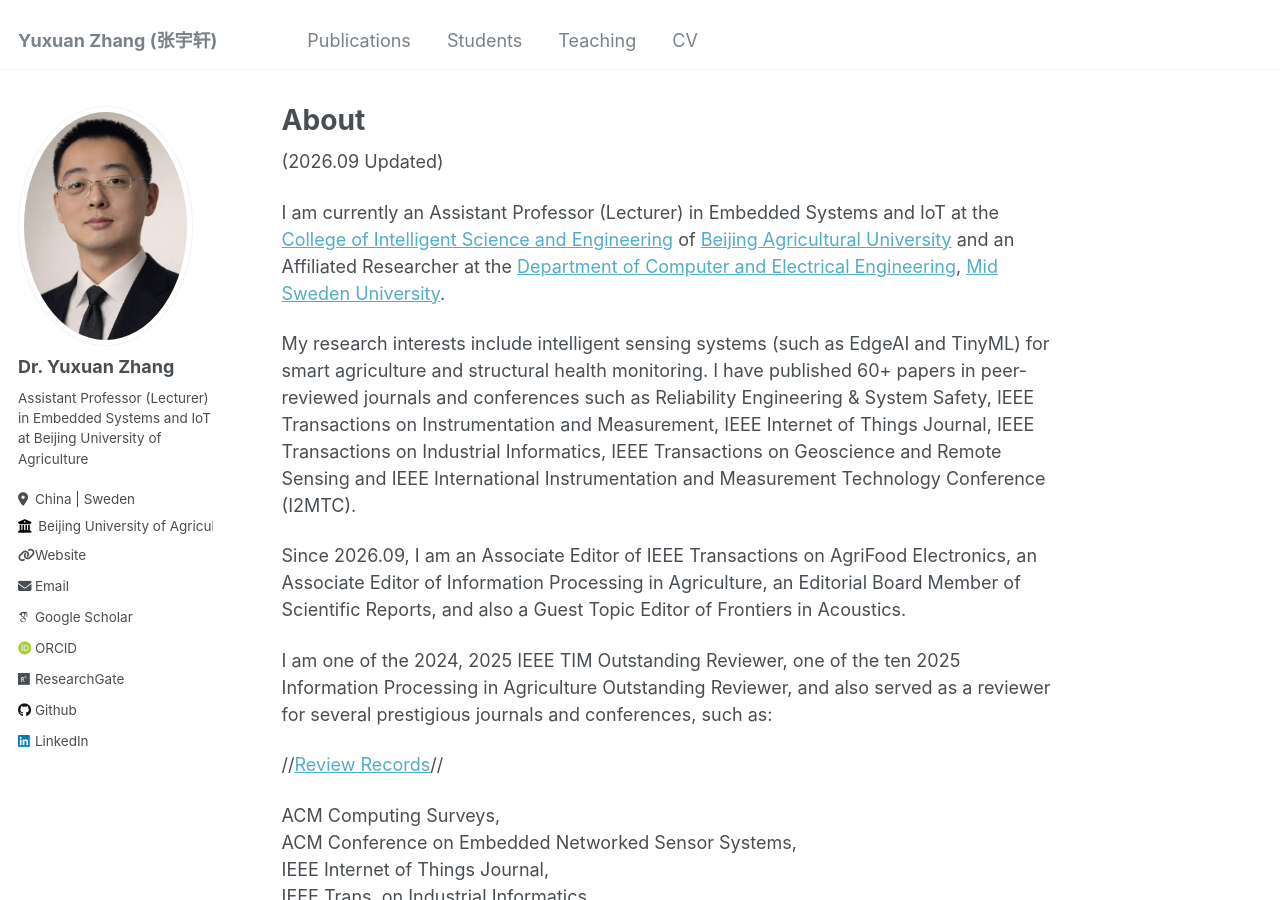
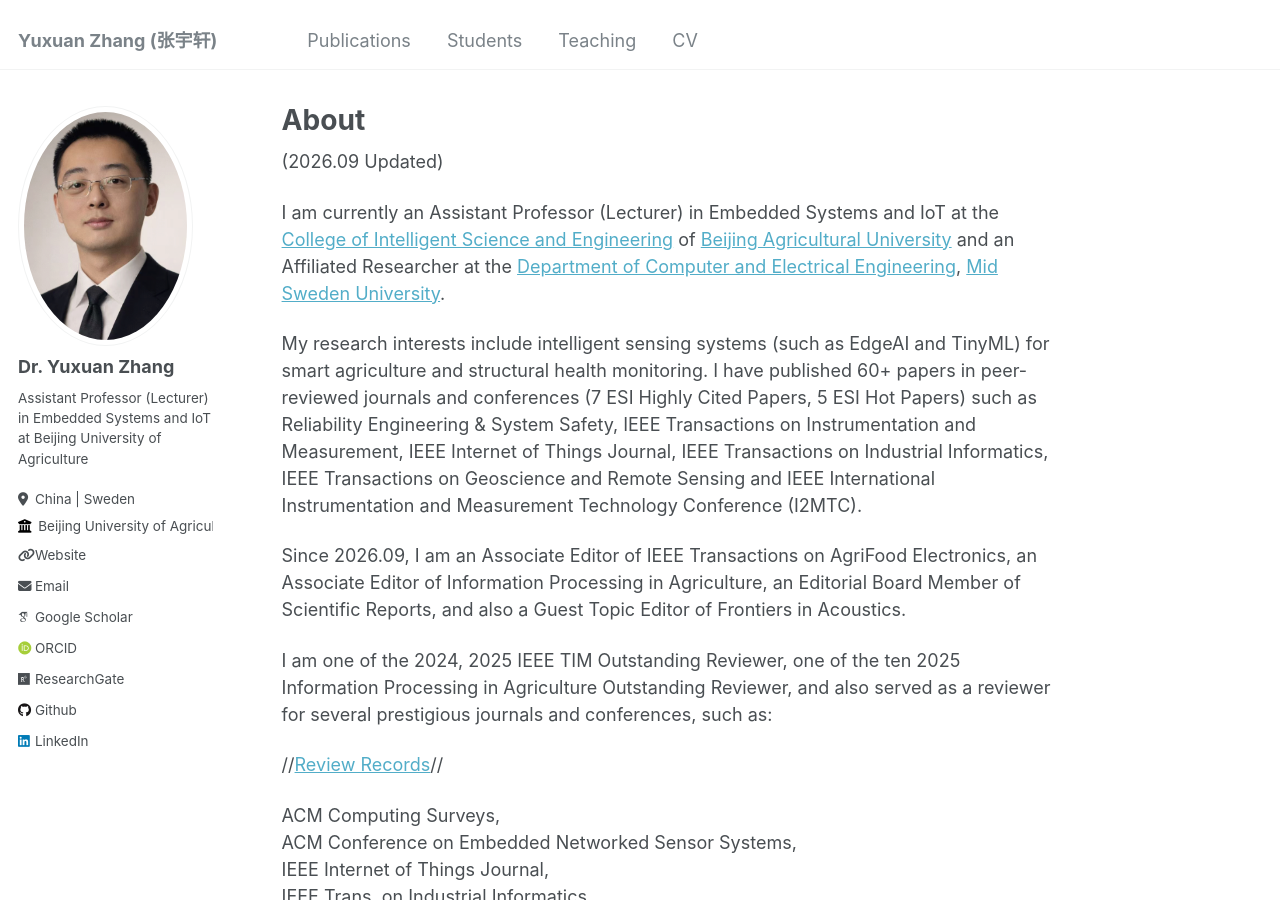
Before and after one commit to YuxuanZhang-96/YuxuanZhang-96.github.io, a Jekyll site: the page built from _pages/about.md, in a window 1280 px wide and 900 px high. Built offline with Jekyll 4.4.1, drawn with Linux system fonts in a browser that asks for light colours; some web fonts are replaced.

Commit message:
Update about.md

```diff
--- a/_pages/about.md
+++ b/_pages/about.md
@@ -10,7 +10,7 @@ redirect_from:
 
 I am currently an Assistant Professor (Lecturer) in Embedded Systems and IoT at the [College of Intelligent Science and Engineering](https://en.bua.edu.cn/Colleges___Faculties/College_of_Intelligent_Science_and_Engineering.htm) of [Beijing Agricultural University](https://en.bua.edu.cn/) and an Affiliated Researcher at the [Department of Computer and Electrical Engineering](https://www.miun.se/en/meet-mid-sweden-university/Organisation/departments/det/), [Mid Sweden University](https://www.miun.se/en/).
 
-My research interests include intelligent sensing systems (such as EdgeAI and TinyML) for smart agriculture and structural health monitoring. I have published 60+ papers in peer-reviewed journals and conferences such as Reliability Engineering & System Safety, IEEE Transactions on Instrumentation and Measurement, IEEE Internet of Things Journal, IEEE Transactions on Industrial Informatics, IEEE Transactions on Geoscience and Remote Sensing and IEEE International Instrumentation and Measurement Technology Conference (I2MTC).
+My research interests include intelligent sensing systems (such as EdgeAI and TinyML) for smart agriculture and structural health monitoring. I have published 60+ papers in peer-reviewed journals and conferences (7 ESI Highly Cited Papers, 5 ESI Hot Papers) such as Reliability Engineering & System Safety, IEEE Transactions on Instrumentation and Measurement, IEEE Internet of Things Journal, IEEE Transactions on Industrial Informatics, IEEE Transactions on Geoscience and Remote Sensing and IEEE International Instrumentation and Measurement Technology Conference (I2MTC).
 
 Since 2026.09, I am an Associate Editor of IEEE Transactions on AgriFood Electronics, an Associate Editor of Information Processing in Agriculture, an Editorial Board Member of Scientific Reports, and also a Guest Topic Editor of Frontiers in Acoustics.
 
```
